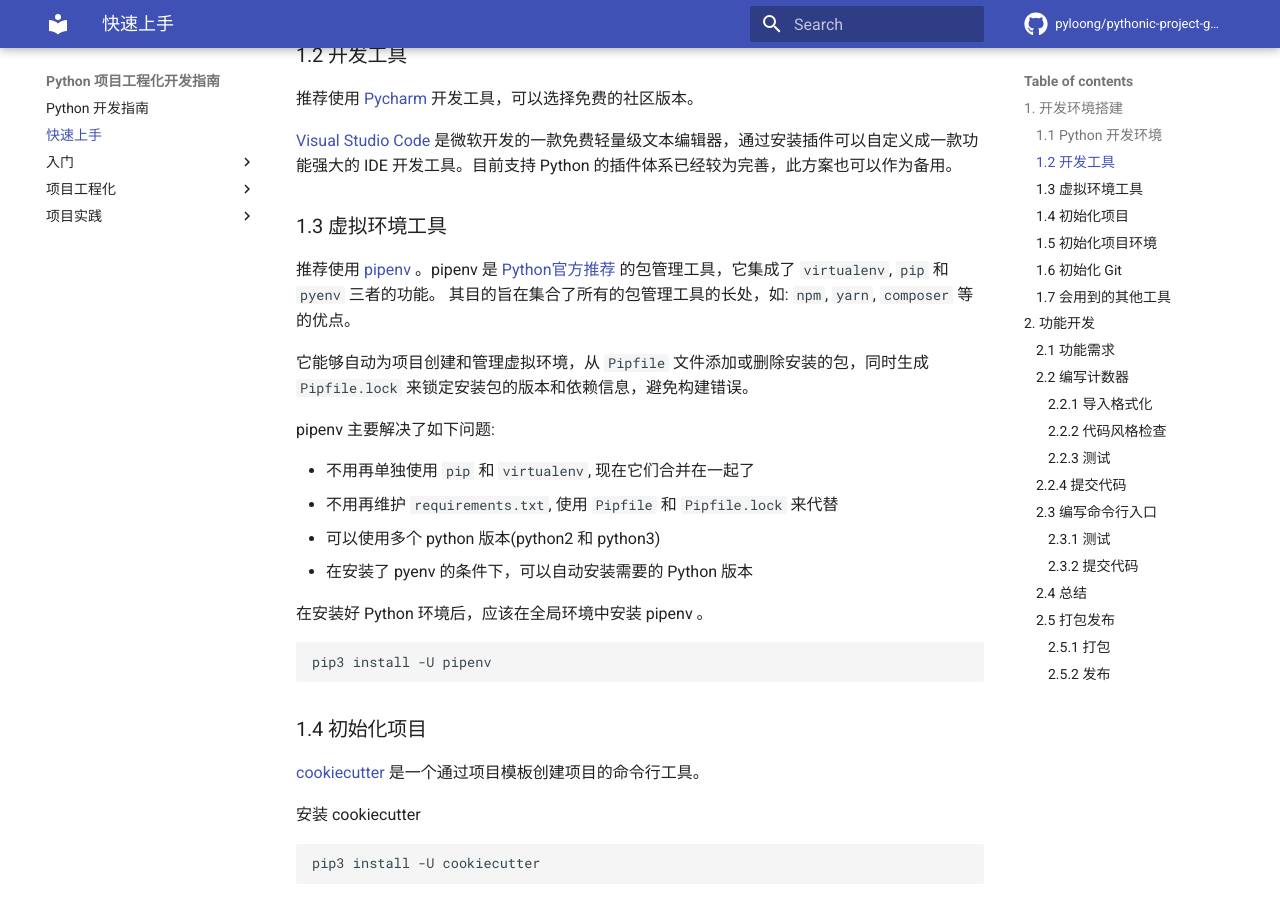
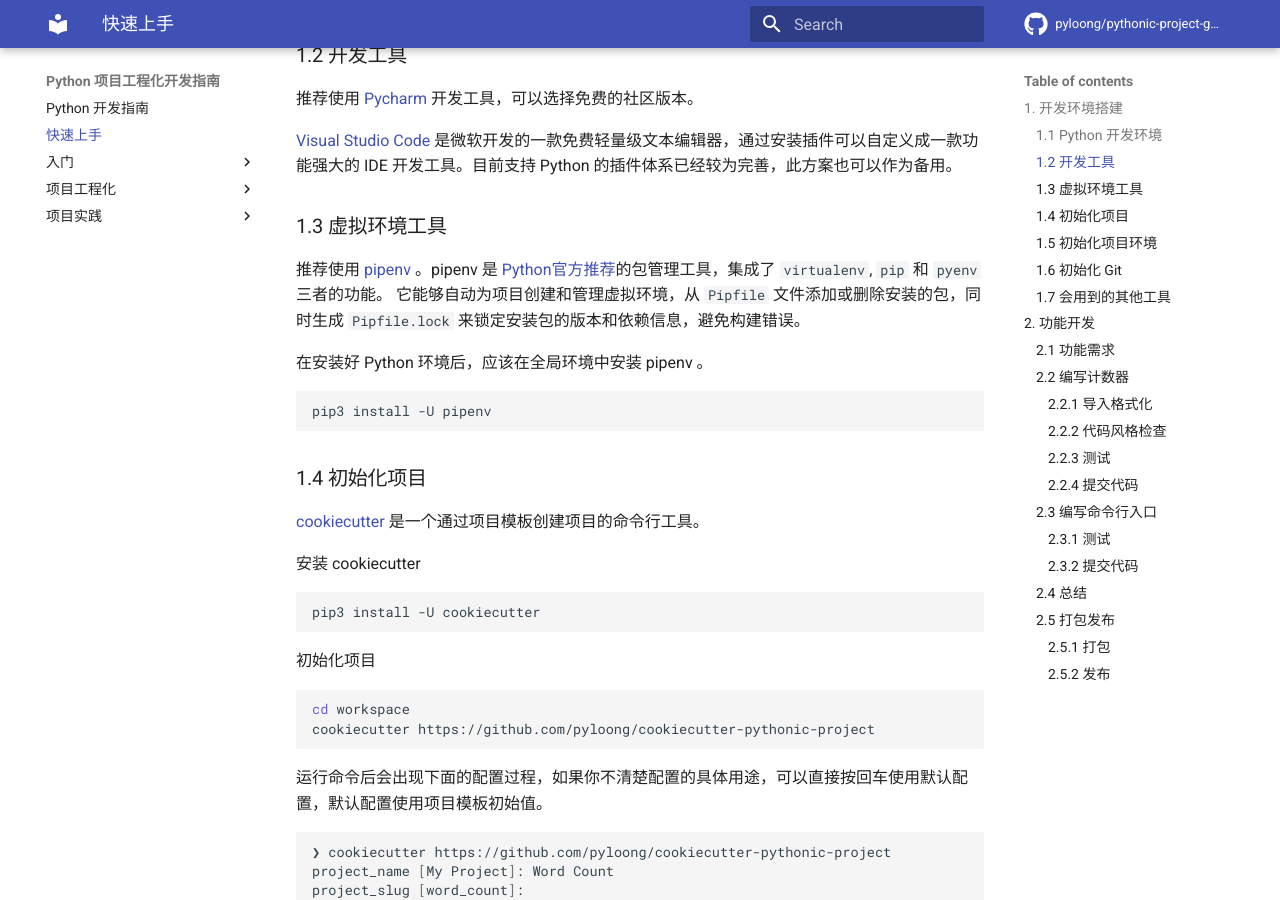
Before and after one commit to pyloong/pythonic-project-guidelines, an MkDocs documentation site: the page built from docs/quick_start.md, in a window 1280 px wide and 900 px high, scrolled down 427 px. Built offline with MkDocs 1.6.1 and Material for MkDocs 9.7.7, drawn with Linux system fonts in a browser that asks for light colours; comment, search, counter and statistics services are not loaded; some of the changed text lies outside the part shown.

Commit message:
fix(quick_start): 调整语言措辞和勘误

````diff
--- a/docs/quick_start.md
+++ b/docs/quick_start.md
@@ -8,7 +8,7 @@
 
 ### 1.1 Python 开发环境
 
-推荐使用 Python 3.7+ ，本项目使用 Python 3.7 。具体版本的 Python 环境可以在 [官网](https://www.python.org/downloads/) 下载。
+推荐使用 Python 3.7+ ，本项目使用 Python 3.7 。具体版本的 Python 环境可以在[官网](https://www.python.org/downloads/)下载。
 
 ### 1.2 开发工具
 
@@ -18,17 +18,8 @@
 
 ### 1.3 虚拟环境工具
 
-推荐使用 [pipenv](https://pipenv.pypa.io/en/latest/) 。pipenv 是 [Python官方推荐](https://packaging.python.org/tutorials/managing-dependencies/#managing-dependencies) 的包管理工具，它集成了 `virtualenv`, `pip` 和 `pyenv` 三者的功能。
-其目的旨在集合了所有的包管理工具的长处，如: `npm`, `yarn`, `composer` 等的优点。
-
+推荐使用 [pipenv](https://pipenv.pypa.io/en/latest/) 。pipenv 是 [Python官方推荐](https://packaging.python.org/tutorials/managing-dependencies/#managing-dependencies)的包管理工具，集成了 `virtualenv`, `pip` 和 `pyenv` 三者的功能。
 它能够自动为项目创建和管理虚拟环境，从 `Pipfile` 文件添加或删除安装的包，同时生成 `Pipfile.lock` 来锁定安装包的版本和依赖信息，避免构建错误。
-
-pipenv 主要解决了如下问题:
-
-- 不用再单独使用 `pip` 和 `virtualenv`, 现在它们合并在一起了
-- 不用再维护 `requirements.txt`, 使用 `Pipfile` 和 `Pipfile.lock` 来代替
-- 可以使用多个 python 版本(python2 和 python3)
-- 在安装了 pyenv 的条件下，可以自动安装需要的 Python 版本
 
 在安装好 Python 环境后，应该在全局环境中安装 pipenv 。
 
@@ -161,7 +152,7 @@
 
 ### 2.1 功能需求
 
-示例项目提供一个从文本文件读取数据，以空格分割单词，然后统计文件中的单词数量，并将结果写入到目标文件中。
+提供一个从文本文件读取数据，数据以空格分割单词，然后统计文件中的单词数量，并将结果写入到目标文件中。
 
 ### 2.2 编写计数器
 
@@ -239,7 +230,7 @@
 pylint tests src
 ```
 
-此操作会列出代码中不符合规范的部分，并显示对应的规范名称。可以在 [这里](https://pylint.readthedocs.io/en/latest/technical_reference/features.html) 找到所有规则。
+此操作会列出代码中不符合规范的部分，并显示对应的规范名称。可以在[这里](https://pylint.readthedocs.io/en/latest/technical_reference/features.html)找到所有规则。
 
 在完成修改后再次运行两个命令，直到都没有异常输出为止。
 
@@ -330,7 +321,7 @@
 
 运行 `isort` 和 `pylint` 格式化代码并检查代码风格。
 
-### 2.2.4 提交代码
+#### 2.2.4 提交代码
 
 一个功能特性开发完成后，需要提交代码来保存记录，避免意外操作。
 
````
Also changed, not shown: other parts of docs/quick_start.md (+4 -4 lines).
